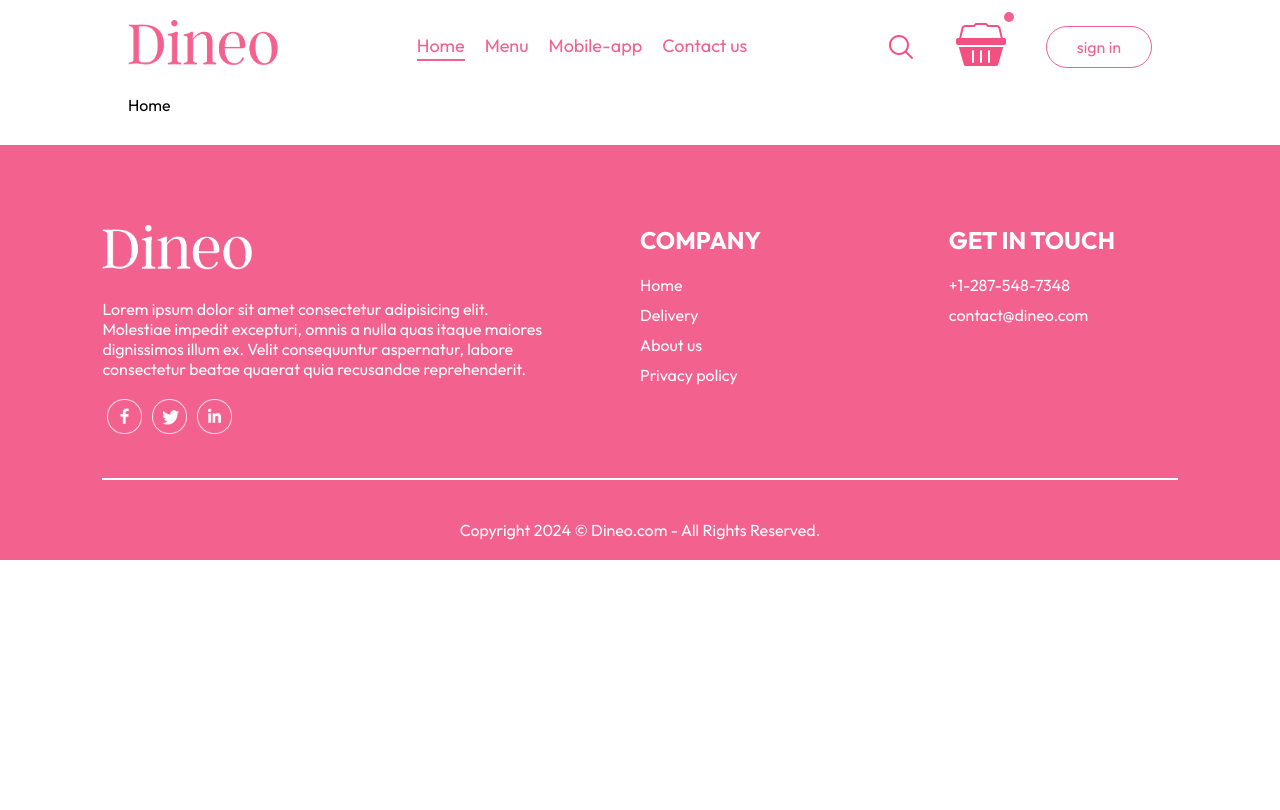
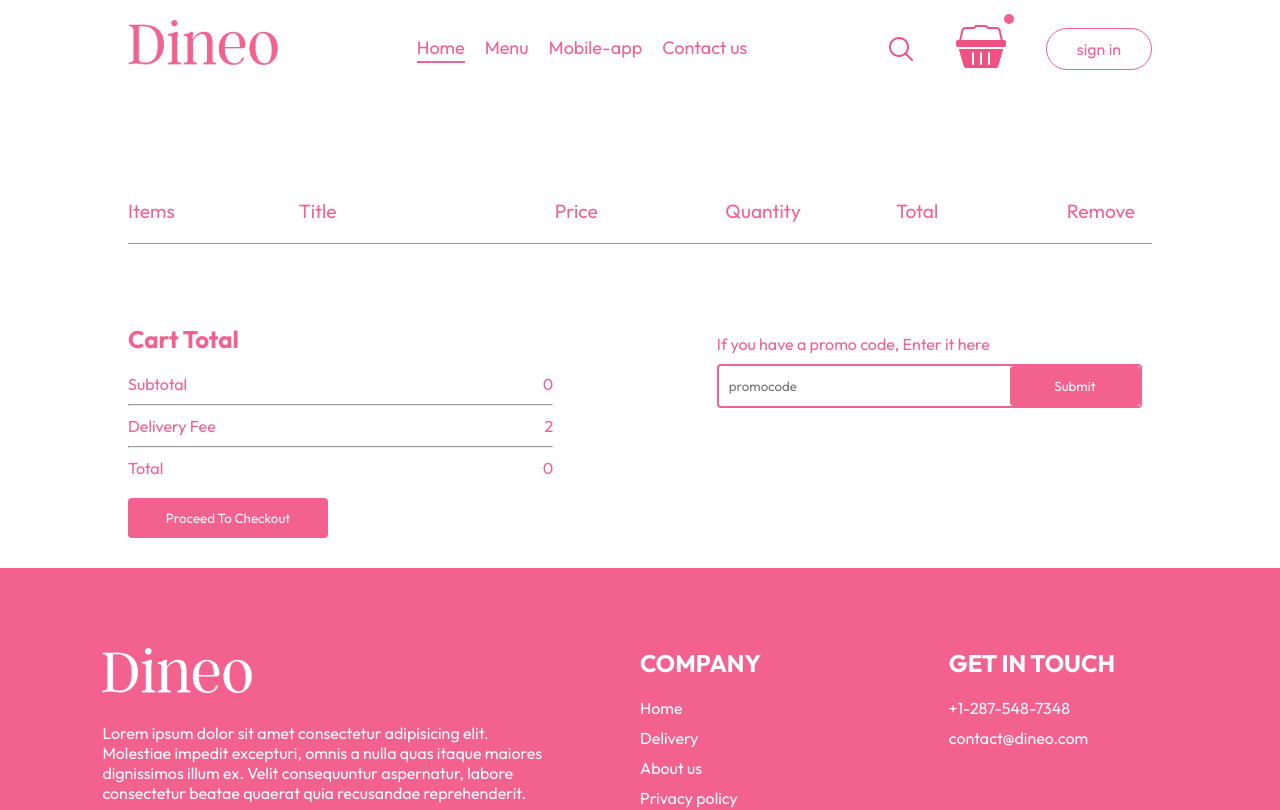
Before and after one commit to DiyaHsharma/Dineoo, a React (Vite) app in the folder frontend/: page /cart in a window 1280 px wide. Shown: the top 810 px of the page. Built offline with nearby package versions, Linux system fonts and the light colour scheme.

Commit message:
Start building the Cart page

```diff
--- a/frontend/src/components/Navbar/Navbar.jsx
+++ b/frontend/src/components/Navbar/Navbar.jsx
@@ -8,7 +8,9 @@
 
   return (
     <div className="navbar">
-      <img src={assets.logo} alt="" className="logo" />
+      <Link to="/">
+        <img src={assets.logo} alt="" className="logo" />
+      </Link>
       <ul className="navbar-menu">
         <Link
           to="/"
@@ -42,7 +44,9 @@
       <div className="navbar-right">
         <img src={assets.search_icon} alt="" />
         <div className="navbar-search-icon">
-          <img src={assets.basket_icon} alt="" />
+          <Link to="/cart">
+            <img src={assets.basket_icon} alt="" />
+          </Link>
           <div className="dot"></div>
         </div>
         <button onClick={() => setShowLogin(true)}>sign in</button>
--- a/frontend/src/pages/Cart/Cart.css
+++ b/frontend/src/pages/Cart/Cart.css
@@ -0,0 +1,101 @@
+.cart{
+    margin-top: 100px;
+}
+.cart-items-title{
+    display: grid;
+    grid-template-columns: 1fr 1.5fr 1fr 1fr 1fr 0.5fr;
+    align-items: center;
+    color: #f3618f;
+    font-size: max(1.5vw,14px);
+}
+.cart-items-item{
+    margin: 10px 0px;
+    color: #f3618f;
+    font-size: 17px;
+}
+.cart-items-item img{
+    width: 50px;
+}
+.cart-items hr {
+    border: none; /* Remove default border */
+    border-top: 1px solid #f3618f; /* Add a pink top border */
+    height: 1.25px;
+}
+.cart-items-item button{
+    cursor: pointer;
+    border: none;
+    background-color: white;
+    color: #f3618f;
+}
+.cart-bottom{
+    margin-top: 80px;
+    display: flex;
+    justify-content: space-between;
+    gap: max(12vw,20px);
+}
+.cart-total{
+    flex: 1;
+    display: flex;
+    flex-direction: column;
+    gap: 20px;
+}
+.cart-total h2{
+    color: #f3618f;
+}
+.cart-total-details{
+    display: flex;
+    justify-content: space-between;
+    color: #f3618f;
+}
+.cart-total hr{
+    margin: 10px 0px;
+}
+.cart-total button{
+    border: none;
+    color: white;
+    background-color: #f3618f;
+    width: max(15vw,200px);
+    padding: 12px 0px;
+    border-radius: 4px;
+    cursor: pointer;
+}
+.cart-promocode{
+    padding: 10px;
+    flex: 1;
+}
+
+.cart-promocode p{
+    color: #f3618f;
+}
+.cart-promocode-input{
+    margin-top: 10px;
+    display: flex;
+    justify-content: space-between;
+    align-items: center;
+    background-color: white;
+    border-radius: 4px;
+    border: 2px solid #f3618f;
+}
+.cart-promocode-input input{
+    background: transparent;
+    border: none;
+    outline: none;
+    padding-left: 10px;
+}
+.cart-promocode-input button{
+    cursor: pointer;
+    width: max(9vw,130px);
+    padding: 12px 5px;
+    background-color: #f3618f;
+    border: none;
+    color: white;
+    border-radius: 4px;
+}
+@media (max-width:750px){
+    .cart-bottom{
+        flex-direction: column-reverse;
+    }
+    .cart-promocode{
+        justify-content: start;
+    }
+}
--- a/frontend/src/pages/Cart/Cart.jsx
+++ b/frontend/src/pages/Cart/Cart.jsx
@@ -1,9 +1,72 @@
-import React from 'react'
-import './Cart.css'
-const Home = () => {
+import React, { useContext } from "react";
+import "./Cart.css";
+import { StoreContext } from "../../context/StoreContext";
+
+const Cart = () => {
+  const { cartItems, food_list, removeFromCart } = useContext(StoreContext);
+
   return (
-    <div>Home</div>
-  )
-}
+    <div className="cart">
+      <div className="cart-items">
+        <div className="cart-items-title">
+          <p>Items</p>
+          <p>Title</p>
+          <p>Price</p>
+          <p>Quantity</p>
+          <p>Total</p>
+          <p>Remove</p>
+        </div>
+        <br />
+        <hr />
+        {food_list.map((item) =>
+          cartItems[item._id] > 0 ? (
+            <div key={item._id}>
+              <div className="cart-items-title cart-items-item">
+                <img src={item.image} alt="" />
+                <p>{item.name}</p>
+                <p>Rs.{item.price}</p>
+                <p>{cartItems[item._id]}</p>
+                <p>Rs.{item.price * cartItems[item._id]}</p>
+                <button onClick={() => removeFromCart(item._id)}>X</button>
+              </div>
+              <hr />
+            </div>
+          ) : null
+        )}
+      </div>
+      <div className="cart-bottom">
+        <div className="cart-total">
+          <h2>Cart Total</h2>
+          <div>
+            <div className="cart-total-details">
+              <p>Subtotal</p>
+              <p>{0}</p>
+            </div>
+            <hr />
+            <div className="cart-total-details">
+              <p>Delivery Fee</p>
+              <p>{2}</p>
+            </div>
+            <hr />
+            <div className="cart-total-details">
+              <p>Total</p>
+              <p>{0}</p>
+            </div>
+          </div>
+          <button>Proceed To Checkout</button>
+        </div>
+        <div className="cart-promocode">
+          <div>
+            <p>If you have a promo code, Enter it here</p>
+            <div className="cart-promocode-input">
+              <input type="text" placeholder="promocode" />
+              <button>Submit</button>
+            </div>
+          </div>
+        </div>
+      </div>
+    </div>
+  );
+};
 
-export default Home
+export default Cart;
```
